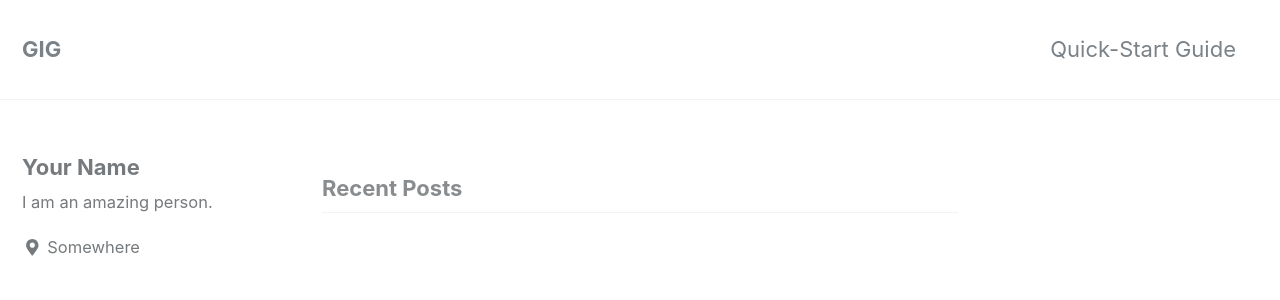
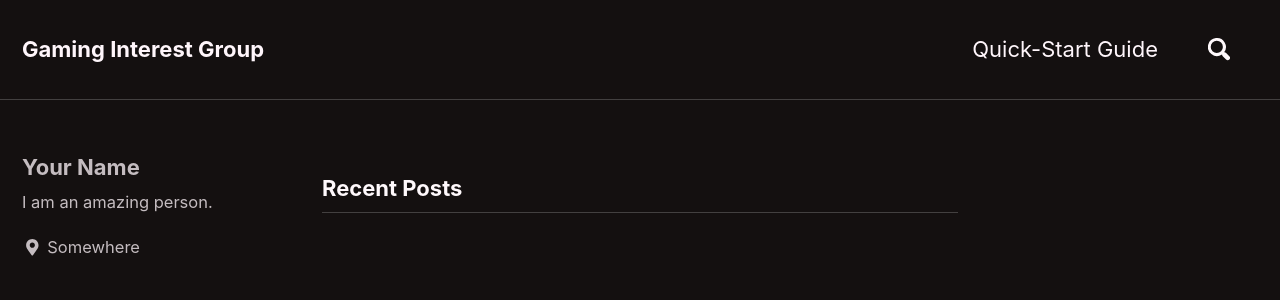
Before and after one commit to gaming-interest-group/gaming-interest-group.github.io, a Jekyll site: the page built from index.html, in a window 1280 px wide and 900 px high. Shown: the top 300 px of the window. Built offline with Jekyll 4.4.1, drawn with Linux system fonts in a browser that asks for light colours; nearby versions of some CDN libraries; the list of posts is cut into pages by our own code; some of the changed text lies outside the part shown.

Commit message:
Config + Google

```diff
--- a/_config.yml
+++ b/_config.yml
@@ -14,17 +14,17 @@
 
 # theme                  : "minimal-mistakes-jekyll"
 remote_theme             : "mmistakes/minimal-mistakes"
-# minimal_mistakes_skin  : "default" # "air", "aqua", "contrast", "dark", "dirt", "neon", "mint", "plum", "sunrise"
+minimal_mistakes_skin    : "neon" # "default" "air", "aqua", "contrast", "dark", "dirt", "neon", "mint", "plum", "sunrise"
 
 # Site Settings
 locale                   : "en-US"
-title                    : "GIG"
-title_separator          : "-"
-name                     : "GIG"
-description              : An in-person Seattle gaming meetup for board games, tabletop RPGs, video games, etc.
-url                      : # the base hostname & protocol for your site e.g. "https://mmistakes.github.io"
+title                    : "Gaming Interest Group"
+title_separator          : "|"
+name                     : "Gaming Interest Group (GIG)"
+description              : "An in-person, downtown-Seattle gaming meetup for board games, tabletop RPGs, video games, etc."
+url                      : "https://gaming-interest.group"
 baseurl                  : # the subpath of your site, e.g. "/blog"
-repository               : # GitHub username/repo-name e.g. "mmistakes/minimal-mistakes"
+repository               : "gaming-interest-group/gaming-interest-group.github.io" # GitHub username/repo-name e.g. "mmistakes/minimal-mistakes"
 teaser                   : # path of fallback teaser image, e.g. "/assets/images/500x300.png"
 # breadcrumbs            : false # true, false (default)
 words_per_minute         : 200
@@ -60,8 +60,8 @@ reCaptcha:
   secret                 :
 atom_feed:
   path                   : # blank (default) uses feed.xml
-search                   : # true, false (default)
-search_full_content      : # true, false (default)
+search                   : true # true, false (default)
+search_full_content      : true # true, false (default)
 search_provider          : # lunr (default), algolia
 algolia:
   application_id         : # YOUR_APPLICATION_ID
```
